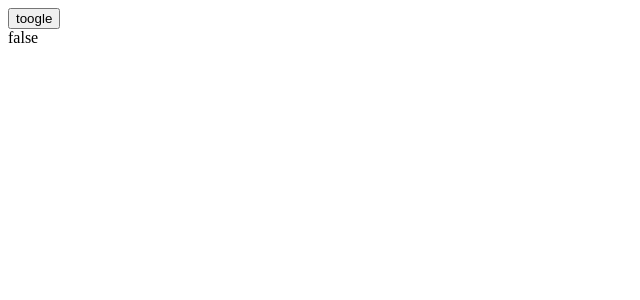
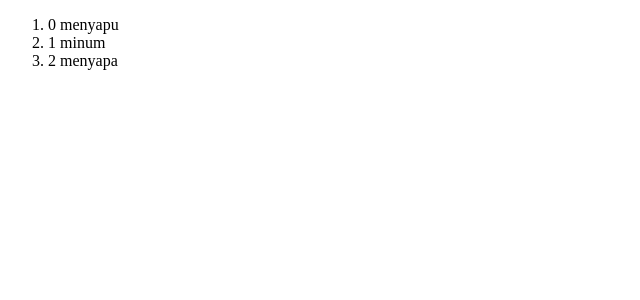
Before and after one commit to faruqmaulana/dokumentasi-belajar-vue, a Vue app: page / in a window 1280 px wide. Shown: the top 300 px of the page, without its empty margins (0-640 px from the left). Built offline with nearby package versions, Linux system fonts and the light colour scheme.

Commit message:
feat: v-for

```diff
--- a/src/App.vue
+++ b/src/App.vue
@@ -1,9 +1,9 @@
 <template>
-  <div v-if="status">Ini tampil</div>
-  <button @click="setStatus">toogle</button>
-  <div v-if="status">true</div>
-  <div v-else-if="status2">false</div>
-  <div v-else>arrrghh</div>
+  <ol>
+    <li v-for="(todo, index) in todos" :key="todo.id">
+      {{ index }} {{ todo.activity }}
+    </li>
+  </ol>
 </template>
 
 <script>
@@ -11,13 +11,11 @@
 export default {
   data() {
     return {
-      status: false,
-      status2: true
-    }
-  },
-  methods: {
-    setStatus(){
-      this.status = !this.status
+      todos:[
+        { id:1, activity: 'menyapu' },
+        { id:2, activity: 'minum' },
+        { id:3, activity: 'menyapa' }
+      ]
     }
   }
 }
```
